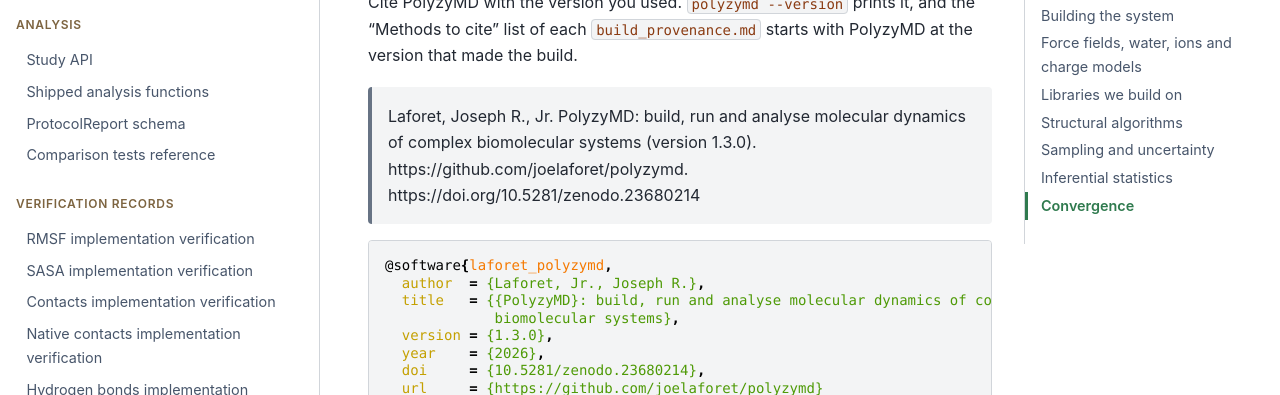
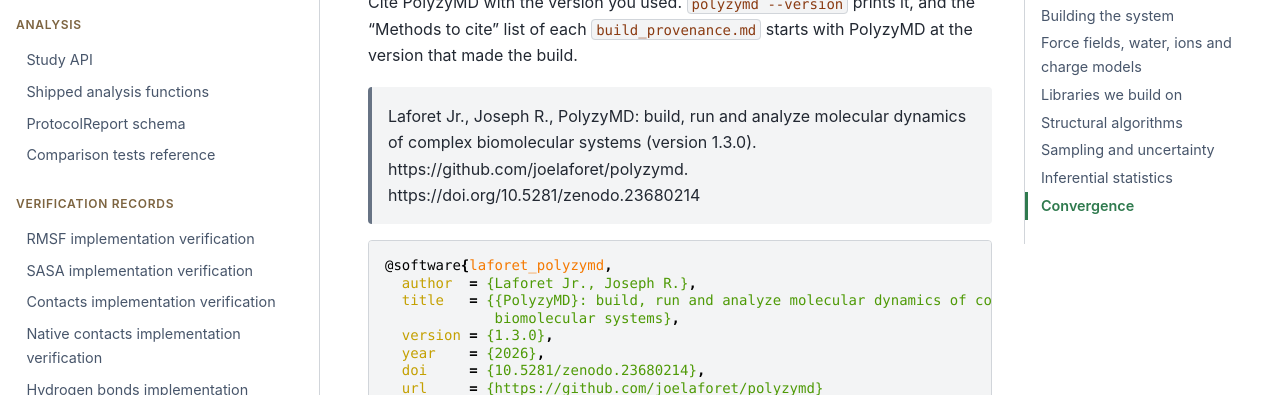
Before and after one commit to joelaforet/polyzymd, a Sphinx documentation site: the page built from docs/source/reference/references.md, in a window 1280 px wide and 900 px high, scrolled down 379 px. Shown: the part 154-549 px from the top of the window. Built offline with Sphinx 7.4.7 and the PyData theme 0.15.4, drawn with Linux system fonts in a browser that asks for light colours.

Commit message:
Correct spelling of 'analyze' in references.md

````diff
--- a/docs/source/reference/references.md
+++ b/docs/source/reference/references.md
@@ -19,14 +19,14 @@
 the "Methods to cite" list of each `build_provenance.md` starts with PolyzyMD
 at the version that made the build.
 
-> Laforet, Joseph R., Jr. PolyzyMD: build, run and analyse molecular dynamics
+> Laforet Jr., Joseph R., PolyzyMD: build, run and analyze molecular dynamics
 > of complex biomolecular systems (version 1.3.0).
 > https://github.com/joelaforet/polyzymd. https://doi.org/10.5281/zenodo.23680214
 
 ```bibtex
 @software{laforet_polyzymd,
-  author  = {Laforet, Jr., Joseph R.},
-  title   = {{PolyzyMD}: build, run and analyse molecular dynamics of complex
+  author  = {Laforet Jr., Joseph R.},
+  title   = {{PolyzyMD}: build, run and analyze molecular dynamics of complex
              biomolecular systems},
   version = {1.3.0},
   year    = {2026},
````
